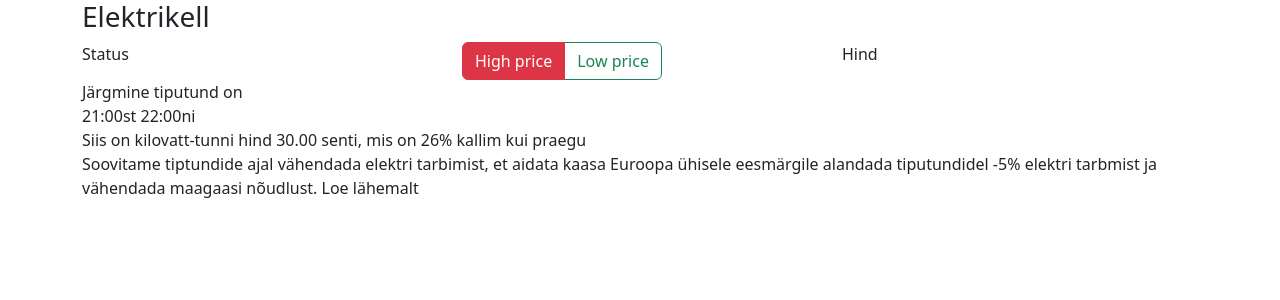
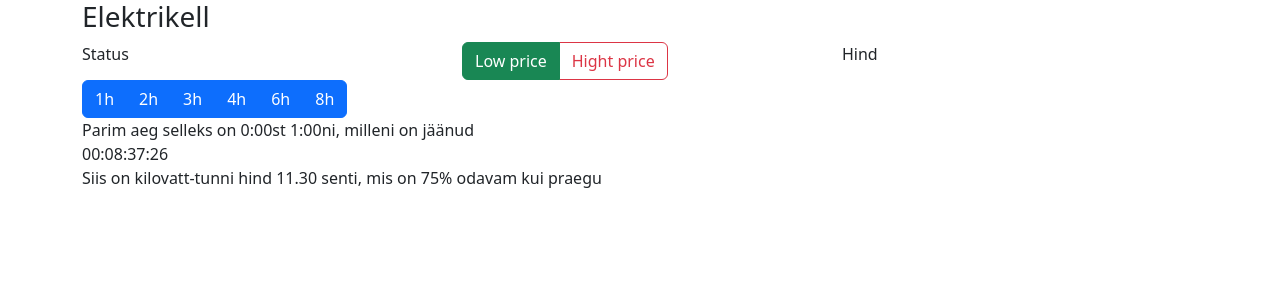
Before and after one commit to ArtjomF/elektrikell, a React (Create React App) app: page / in a window 1280 px wide. Shown: the top 300 px of the page. Built offline with nearby package versions, Linux system fonts and the light colour scheme.

Commit message:
new footer  & count package

```diff
--- a/package.json
+++ b/package.json
@@ -9,6 +9,7 @@
     "bootstrap": "^5.2.2",
     "react": "^18.2.0",
     "react-bootstrap": "^2.5.0",
+    "react-countdown": "^2.3.2",
     "react-dom": "^18.2.0",
     "react-scripts": "5.0.1",
     "web-vitals": "^2.1.4"
--- a/src/App.js
+++ b/src/App.js
@@ -7,14 +7,15 @@ import Body from './Body/index.js';
 import Footer from './Footer/index.js';
 
 function App() {
-  const [radioValue, setRadioValue] = useState('1');
+  const [radioValue, setRadioValue] = useState('low');
+  const [hourValue, setHourValue] = useState(1);
 
   return (
 
     <Container>
       <Header  setRadioValue={setRadioValue} radioValue={radioValue}/>
-      <Body radioValue={radioValue}/>
-      <Footer radioValue={radioValue}/>
+      <Body radioValue={radioValue} hourValue={hourValue}/>
+      <Footer radioValue={radioValue} setHourValue={setHourValue} hourValue={hourValue}/>
     </Container>
   );
 }
--- /dev/null
+++ b/src/Footer/high.js
@@ -0,0 +1,25 @@
+import Row from 'react-bootstrap/Row'
+import Col from 'react-bootstrap/Col'
+
+
+function High() {
+    return (
+        <>
+            <Row>
+
+                <Col>Järgmine tiputund on</Col>
+            </Row>
+            <Row>
+                <Col>21:00st 22:00ni</Col>
+            </Row>
+            <Row>
+                <Col>Siis on kilovatt-tunni hind 30.00 senti, mis on 26% kallim kui praegu</Col>
+            </Row>
+            <Row>
+                <Col>Soovitame tiptundide ajal vähendada elektri tarbimist, et aidata kaasa Euroopa ühisele eesmärgile alandada tiputundidel -5% elektri tarbmist ja vähendada maagaasi nõudlust. Loe lähemalt</Col>
+            </Row>
+        </>
+    );
+};
+
+export default High;
--- a/src/Footer/index.js
+++ b/src/Footer/index.js
@@ -1,27 +1,14 @@
-import 'bootstrap/dist/css/bootstrap.min.css';
-import Row from 'react-bootstrap/Row';
-import Col from 'react-bootstrap/Col';
+import Low from "./low";
+import High from "./high";
 
 
 
-function Footer() {
+function Footer({ radioValue, hourValue, setHourValue }) {
     return (
         <>
-            <Row>
-
-                <Col>Järgmine tiputund on</Col>
-            </Row>
-            <Row>
-                <Col>21:00st 22:00ni</Col>
-            </Row>
-            <Row>
-                <Col>Siis on kilovatt-tunni hind 30.00 senti, mis on 26% kallim kui praegu</Col>
-            </Row>
-            <Row>
-                <Col>Soovitame tiptundide ajal vähendada elektri tarbimist, et aidata kaasa Euroopa ühisele eesmärgile alandada tiputundidel -5% elektri tarbmist ja vähendada maagaasi nõudlust. Loe lähemalt</Col>
-            </Row>
+        {radioValue === 'low' ? (<Low {...{hourValue, setHourValue}} />): (<High/>)}
         </>
-    )
+    );
 };
 
 
--- /dev/null
+++ b/src/Footer/low.js
@@ -0,0 +1,60 @@
+import Row from 'react-bootstrap/Row';
+import Col from 'react-bootstrap/Col';
+import ButtonGroup from 'react-bootstrap/ButtonGroup';
+import ToggleButton from 'react-bootstrap/ToggleButton';
+import Countdown from 'react-countdown';
+
+
+function Low({ hourValue, setHourValue }) {
+
+    const endOfDay = new Date().setHours(23, 59, 59, 999)
+    const cheapHours = [
+        { label: '1h', value: '1' },
+        { label: '2h', value: '2' },
+        { label: '3h', value: '3' },
+        { label: '4h', value: '4' },
+        { label: '6h', value: '6' },
+        { label: '8h', value: '8' },
+    ];
+    function handleOnChange(event) {
+        setHourValue(event.currentTarget.value);
+    }
+
+    return (
+        <>
+            <Row>
+
+                <Col>
+                    <ButtonGroup>
+                        {cheapHours.map(hour => (
+                            <ToggleButton
+                                key={hour.value}
+                                id={`hour-${hour.value}`}
+                                type="radio"
+                                name="hour"
+                                value={hour.value}
+                                checked={hourValue === hour.value}
+                                onChange={handleOnChange}
+                            >
+                                {hour.label}
+                            </ToggleButton>
+                        ))}
+                    </ButtonGroup>
+                </Col>
+            </Row>
+            <Row>
+                <Col>Parim aeg selleks on 0:00st 1:00ni, milleni on jäänud</Col>
+            </Row>
+            <Row>
+                <Col>
+                    <Countdown date={endOfDay} />
+                </Col>
+            </Row>
+            <Row>
+                <Col>Siis on kilovatt-tunni hind 11.30 senti, mis on 75% odavam kui praegu</Col>
+            </Row>
+        </>
+    );
+};
+
+export default Low;
--- a/src/Header/index.js
+++ b/src/Header/index.js
@@ -9,9 +9,14 @@ import ToggleButton from 'react-bootstrap/ToggleButton';
 function Header(props) {
 
     const radios = [
-        { name: 'High price', value: '1' },
-        { name: 'Low price', value: '2' },
-      ];
+        { name: 'Low price', value: 'low' },
+        { name: 'Hight price', value: 'high' },
+    ];
+    function handleOnChange(event) {
+        // event.preventDefault();
+        props.setRadioValue(event.currentTarget.value);
+
+    }
     return (
         <>
             <Row>
@@ -27,11 +32,11 @@ function Header(props) {
                                 key={idx}
                                 id={`radio-${idx}`}
                                 type="radio"
-                                variant={idx % 2 ? 'outline-success' : 'outline-danger'}
+                                variant={idx % 2 ?  'outline-danger':'outline-success'}
                                 name="radio"
                                 value={radio.value}
                                 checked={props.radioValue === radio.value}
-                                onChange={(e) => props.setRadioValue(e.currentTarget.value)}
+                                onChange={handleOnChange}
                             >
                                 {radio.name}
                             </ToggleButton>
```
Also changed, not shown: 1 other file (tests, documents, lock files or other folders).
